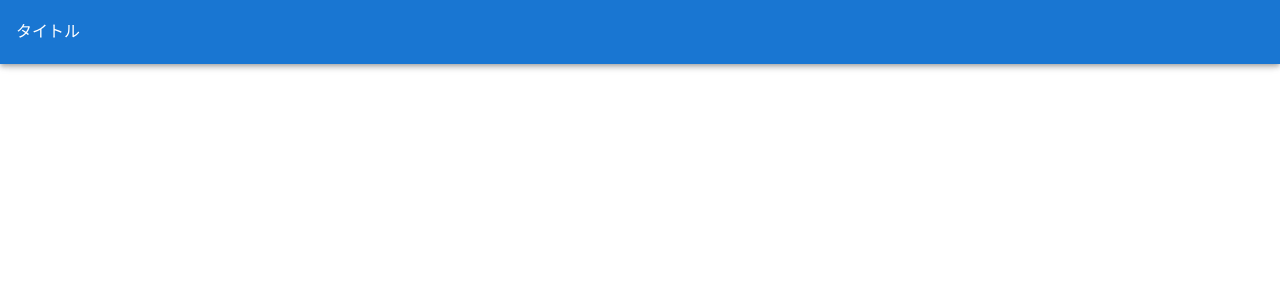
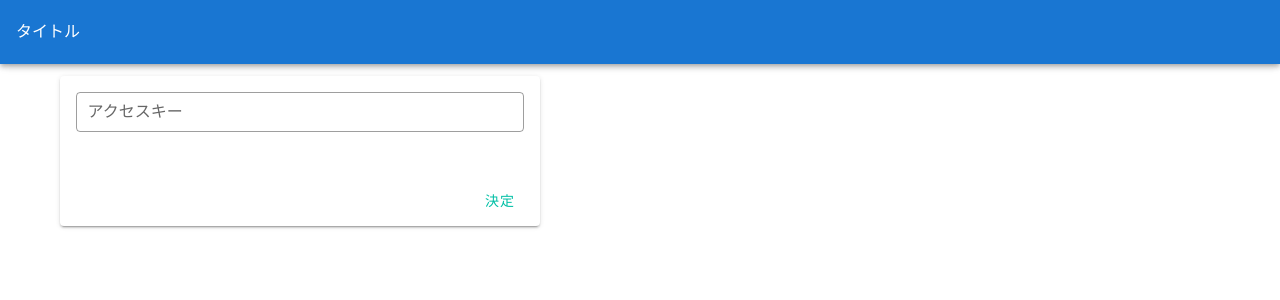
Before and after one commit to tatsuya0903/web-rtc-prac, a Vue app: page /login in a window 1280 px wide. Shown: the top 300 px of the page. Built offline with nearby package versions, Linux system fonts and the light colour scheme.

Commit message:
SkyWayを利用した、1対1のビデオ通話を改善

```diff
--- a/src/components/DebugSkyWay.vue
+++ b/src/components/DebugSkyWay.vue
@@ -2,12 +2,12 @@
   <div class="debug-sky-way">
     <v-row>
       <v-col cols="12" md="6" class="debug-sky-way__item">
-        <v-text-field hide-details dense outlined label="自分のPeerID" readonly :value="peerId" />
+        <InputText label="自分のPeerID" :value="myPeerId" readonly />
         <video ref="myVideo" width="100%" autoplay muted playsinline />
       </v-col>
       <v-col cols="12" md="6" class="debug-sky-way__item">
         <div style="display: flex; flex-direction: row">
-          <v-text-field hide-details v-model="theirPeerId" dense outlined label="相手のPeerId" />
+          <InputText v-model="theirPeerId" label="相手のPeerId" />
           <v-btn @click="clickCall">発信</v-btn>
         </div>
         <video ref="theirVideo" width="100%" autoplay muted playsinline />
@@ -17,33 +17,50 @@
 </template>
 
 <script lang="ts">
-import { defineComponent, reactive, toRefs, ref, onMounted } from '@vue/composition-api'
-import Peer, { MediaConnection } from 'skyway-js'
+import { defineComponent, reactive, toRefs, ref, onMounted, watch } from '@vue/composition-api'
+import Peer, { MediaConnection, PeerConstructorOption } from 'skyway-js'
+import { LocalStorage } from '@/localStorage'
+import InputText from '@/components/InputText.vue'
 
 type State = {
-  peerId: string | null
+  myPeerId: string
   theirPeerId: string
 }
 type Props = {
   apiKey: string
 }
 export default defineComponent({
-  components: {},
+  components: { InputText },
   props: {
     apiKey: { type: String, required: true },
   },
   setup(props: Props) {
+    const myPageId = LocalStorage.myPeerId
+    const theirPeerId = LocalStorage.theirPeerId
     const state = reactive<State>({
-      peerId: null,
-      theirPeerId: '',
+      myPeerId: myPageId ?? '',
+      theirPeerId: theirPeerId ?? '',
     })
+    watch(
+      () => state.myPeerId,
+      (value: string | null) => {
+        LocalStorage.myPeerId = value
+      },
+    )
+    watch(
+      () => state.theirPeerId,
+      (value: string | null) => {
+        LocalStorage.theirPeerId = value
+      },
+    )
 
-    const peer = new Peer({
+    const options: PeerConstructorOption = {
       key: props.apiKey,
       debug: 3,
-    })
+    }
+    const peer = myPageId === null ? new Peer(options) : new Peer(myPageId, options)
     peer.on('open', () => {
-      state.peerId = peer.id
+      state.myPeerId = peer.id
     })
     //着信処理
     peer.on('call', (mediaConnection: MediaConnection) => {
--- /dev/null
+++ b/src/components/InputText.vue
@@ -0,0 +1,42 @@
+<template>
+  <v-text-field v-model="localValue" :readonly="readonly" outlined dense :label="label" />
+</template>
+
+<script lang="ts">
+import { defineComponent, SetupContext, reactive, toRefs, computed } from '@vue/composition-api'
+
+type Value = string
+type State = {}
+type Props = {
+  value: string
+  label: string | null
+  readonly: boolean
+}
+export default defineComponent({
+  components: {},
+  props: {
+    value: { type: String, required: true },
+    label: { type: String, default: null },
+    readonly: { type: Boolean, default: false },
+  },
+  emits: ['input'],
+  setup(props: Props, context: SetupContext) {
+    const state = reactive<State>({})
+    const emitInput = (value: Value) => {
+      context.emit('input', value)
+    }
+    const localValue = computed<Value>({
+      get: () => props.value,
+      set: (value: Value) => {
+        emitInput(value)
+      },
+    })
+    return {
+      ...toRefs(state),
+      localValue,
+    }
+  },
+})
+</script>
+
+<style lang="scss" scoped></style>
--- a/src/views/ViewAbout.vue
+++ b/src/components/LayoutPage.vue
@@ -1,5 +1,9 @@
 <template>
-  <div>ViewAbout.vue</div>
+  <div class="layout-page">
+    <v-container>
+      <slot name="main" />
+    </v-container>
+  </div>
 </template>
 
 <script lang="ts">
@@ -17,4 +21,7 @@ export default defineComponent({
 })
 </script>
 
-<style lang="scss" scoped></style>
+<style lang="scss" scoped>
+.layout-page {
+}
+</style>
--- /dev/null
+++ b/src/localStorage.ts
@@ -0,0 +1,53 @@
+import { ISettings, Settings } from '@/models/settings'
+
+export const Keys = {
+  Settings: 'SETTINGS',
+} as const
+export type Key = typeof Keys[keyof typeof Keys]
+export class LocalStorage {
+  static set settings(data: Settings) {
+    this.save<ISettings>(Keys.Settings, data.toJson())
+  }
+
+  static get settings(): Settings {
+    const data: ISettings | null = this.load<ISettings>(Keys.Settings)
+    return data === null ? Settings.createDefault() : Settings.create(data)
+  }
+
+  static get apiKey(): string | null {
+    return this.settings.apiKey
+  }
+  static set apiKey(value: string | null) {
+    const settings = this.settings
+    settings.apiKey = value
+    this.settings = settings
+  }
+  static get myPeerId(): string | null {
+    return this.settings.myPeerId
+  }
+  static set myPeerId(value: string | null) {
+    const settings = this.settings
+    settings.myPeerId = value
+    this.settings = settings
+  }
+  static get theirPeerId(): string | null {
+    return this.settings.theirPeerId
+  }
+  static set theirPeerId(value: string | null) {
+    const settings = this.settings
+    settings.theirPeerId = value
+    this.settings = settings
+  }
+
+  private static save<T>(key: Key, data: T) {
+    const json = JSON.stringify(data)
+    localStorage.setItem(key, json)
+  }
+  private static load<T>(key: Key): T | null {
+    const json = localStorage.getItem(key)
+    if (json === null) {
+      return null
+    }
+    return JSON.parse(json)
+  }
+}
--- /dev/null
+++ b/src/models/settings.ts
@@ -0,0 +1,29 @@
+export interface ISettings {
+  apiKey?: string | null
+  myPeerId?: string | null
+  theirPeerId?: string | null
+}
+
+export class Settings {
+  constructor(
+    public apiKey: string | null,
+    public myPeerId: string | null,
+    public theirPeerId: string | null,
+  ) {}
+
+  public static createDefault(): Settings {
+    return new Settings(null, null, null)
+  }
+
+  public static create(data: ISettings): Settings {
+    return new Settings(data.apiKey ?? null, data.myPeerId ?? null, data.theirPeerId ?? null)
+  }
+
+  toJson(): ISettings {
+    return {
+      apiKey: this.apiKey,
+      myPeerId: this.myPeerId,
+      theirPeerId: this.theirPeerId,
+    }
+  }
+}
--- /dev/null
+++ b/src/router-helper/RouterHelper.ts
@@ -0,0 +1,18 @@
+import { Location, Route } from 'vue-router'
+import router from '@/router'
+import { RouteLocations } from '@/router/models'
+
+export class RouterHelper {
+  static moveHome(
+    apiKey: string,
+    myPeerId: string | null,
+    theirPeerId: string | null,
+  ): Promise<Route> {
+    const to = RouteLocations.toHome(apiKey, myPeerId, theirPeerId)
+    return this.moveLocation(to)
+  }
+
+  private static async moveLocation(to: Location): Promise<Route> {
+    return await router.replace(to)
+  }
+}
--- a/src/router/index.ts
+++ b/src/router/index.ts
@@ -1,28 +1,29 @@
 import Vue from 'vue'
-import VueRouter, { RouteConfig } from 'vue-router'
+import VueRouter, { Route, RouteConfig } from 'vue-router'
 import Home from '../views/ViewHome.vue'
+import { RouteLocations, RouteNames } from '@/router/models'
+import { LocalStorage } from '@/localStorage'
 
 Vue.use(VueRouter)
-
-export const RouteNames = {
-  Home: 'Home',
-  About: 'About',
-} as const
-export type RouteName = typeof RouteNames[keyof typeof RouteNames]
 
 const routes: Array<RouteConfig> = [
   {
     path: '/',
     name: RouteNames.Home,
     component: Home,
+    props: (route: Route) => ({
+      apiKey: route.query.apiKey ?? LocalStorage.apiKey,
+      myPeerId: route.query.myPeerId ?? LocalStorage.myPeerId,
+      theirPeerId: route.query.theirPeerId ?? LocalStorage.theirPeerId,
+    }),
   },
   {
-    path: '/about',
-    name: RouteNames.About,
+    path: '/login',
+    name: RouteNames.Login,
     // route level code-splitting
     // this generates a separate chunk (about.[hash].js) for this route
     // which is lazy-loaded when the route is visited.
-    component: () => import(/* webpackChunkName: "about" */ '../views/ViewAbout.vue'),
+    component: () => import(/* webpackChunkName: "about" */ '../views/ViewLogin.vue'),
   },
 ]
 
@@ -32,4 +33,29 @@ const router = new VueRouter({
   routes,
 })
 
+router.beforeEach((to, from, next) => {
+  const apiKey = typeof to.query.apiKey === 'string' ? to.query.apiKey : null
+  const myPeerId = typeof to.query.myPeerId === 'string' ? to.query.myPeerId : null
+  const theirPeerId = typeof to.query.theirPeerId === 'string' ? to.query.theirPeerId : null
+
+  const setting = LocalStorage.settings
+  if (apiKey !== null) {
+    setting.apiKey = apiKey
+  }
+  if (myPeerId !== null) {
+    setting.myPeerId = myPeerId
+  }
+  if (theirPeerId !== null) {
+    setting.theirPeerId = theirPeerId
+  }
+  LocalStorage.settings = setting
+
+  if (to.name === RouteNames.Home && setting.apiKey === null) {
+    next(RouteLocations.toLogin())
+    return
+  }
+
+  next()
+})
+
 export default router
--- /dev/null
+++ b/src/router/models.ts
@@ -0,0 +1,28 @@
+import { Location } from 'vue-router'
+
+export const RouteNames = {
+  Home: 'Home',
+  Login: 'Login',
+} as const
+export type RouteName = typeof RouteNames[keyof typeof RouteNames]
+export class RouteLocations {
+  static toLogin(): Location {
+    return {
+      name: RouteNames.Login,
+    }
+  }
+  static toHome(
+    apiKey: string | null,
+    myPeerId: string | null,
+    theirPeerId: string | null,
+  ): Location {
+    return {
+      name: RouteNames.Home,
+      query: {
+        apiKey: apiKey,
+        myPeerId: myPeerId,
+        theirPeerId: theirPeerId,
+      },
+    }
+  }
+}
--- a/src/views/ViewHome.vue
+++ b/src/views/ViewHome.vue
@@ -2,10 +2,10 @@
   <v-container>
     <v-row>
       <v-col cols="12">
-        <v-text-field v-model="apiKey" hide-details dense outlined label="APIキー" />
-      </v-col>
-      <v-col cols="12">
-        <DebugSkyWay v-if="display" :api-key="apiKey" />
+        <template v-if="apiKey === null">アクセスキーが不正です。</template>
+        <template v-else>
+          <DebugSkyWay :api-key="apiKey" />
+        </template>
       </v-col>
     </v-row>
   </v-container>
@@ -14,22 +14,19 @@
 <script lang="ts">
 import { defineComponent, reactive, toRefs, computed } from '@vue/composition-api'
 import DebugSkyWay from '@/components/DebugSkyWay.vue'
-import { Env } from '@/env'
+import { LocalStorage } from '@/localStorage'
 
-type State = {
-  apiKey: string
-}
+type State = {}
 export default defineComponent({
   components: { DebugSkyWay },
   setup() {
-    const state = reactive<State>({
-      apiKey: Env.skyWayApiKey ?? '',
-    })
+    const state = reactive<State>({})
 
-    const display = computed(() => state.apiKey.length > 0)
+    const apiKey = computed(() => LocalStorage.apiKey)
+
     return {
       ...toRefs(state),
-      display,
+      apiKey,
     }
   },
 })
--- /dev/null
+++ b/src/views/ViewLogin.vue
@@ -0,0 +1,51 @@
+<template>
+  <LayoutPage>
+    <template v-slot:main>
+      <v-card max-width="480px">
+        <v-card-text>
+          <InputText v-model="apiKey" label="アクセスキー" />
+        </v-card-text>
+        <v-card-actions>
+          <v-spacer />
+          <v-btn text color="teal accent-4" @click="clickDone">決定</v-btn>
+        </v-card-actions>
+      </v-card>
+    </template>
+  </LayoutPage>
+</template>
+
+<script lang="ts">
+import { defineComponent, reactive, toRefs } from '@vue/composition-api'
+import LayoutPage from '@/components/LayoutPage.vue'
+import { LocalStorage } from '@/localStorage'
+import InputText from '@/components/InputText.vue'
+import { RouterHelper } from '@/router-helper/RouterHelper'
+import { Env } from '@/env'
+
+type State = {
+  apiKey: string
+}
+export default defineComponent({
+  components: { InputText, LayoutPage },
+  setup() {
+    const state = reactive<State>({
+      apiKey: LocalStorage.settings.apiKey ?? Env.skyWayApiKey ?? '',
+    })
+
+    const clickDone = async () => {
+      await RouterHelper.moveHome(
+        state.apiKey,
+        LocalStorage.settings.myPeerId,
+        LocalStorage.settings.theirPeerId,
+      )
+    }
+    return {
+      ...toRefs(state),
+      clickDone,
+      settings: LocalStorage.settings,
+    }
+  },
+})
+</script>
+
+<style lang="scss" scoped></style>
```
